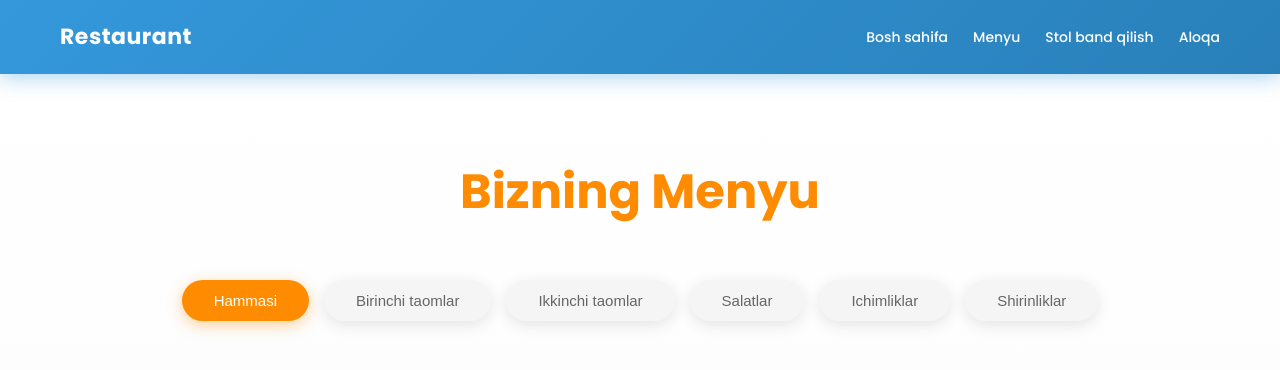
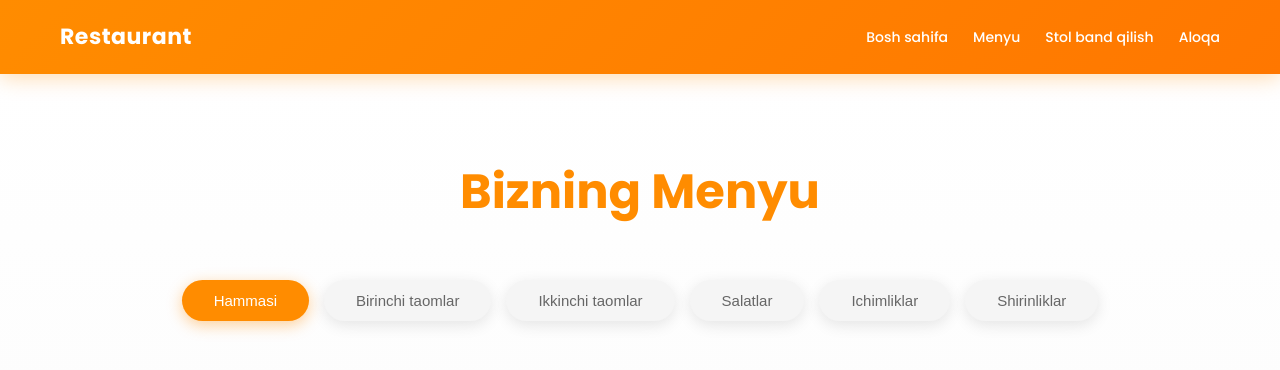
Before and after one commit to farruxbek77/Restaurant, a React (Vite) app in the folder client/: page /menu in a window 1280 px wide. Shown: the top 370 px of the page. Built offline with nearby package versions, Linux system fonts and the light colour scheme; no server answers.

Commit message:
Update navbar color to match orange theme

```diff
--- a/client/src/components/Navbar.css
+++ b/client/src/components/Navbar.css
@@ -1,10 +1,10 @@
 .navbar {
-    background: linear-gradient(135deg, #3498db 0%, #2980b9 100%);
+    background: linear-gradient(135deg, #ff8c00 0%, #ff7700 100%);
     padding: 1.2rem 0;
     position: sticky;
     top: 0;
     z-index: 100;
-    box-shadow: 0 4px 20px rgba(52, 152, 219, 0.4);
+    box-shadow: 0 4px 20px rgba(255, 140, 0, 0.3);
 }
 
 .navbar .container {
@@ -87,7 +87,7 @@
         top: 70px;
         left: -100%;
         flex-direction: column;
-        background: linear-gradient(135deg, #3498db 0%, #2980b9 100%);
+        background: linear-gradient(135deg, #ff8c00 0%, #ff7700 100%);
         width: 100%;
         padding: 30px 0;
         gap: 0;
```
